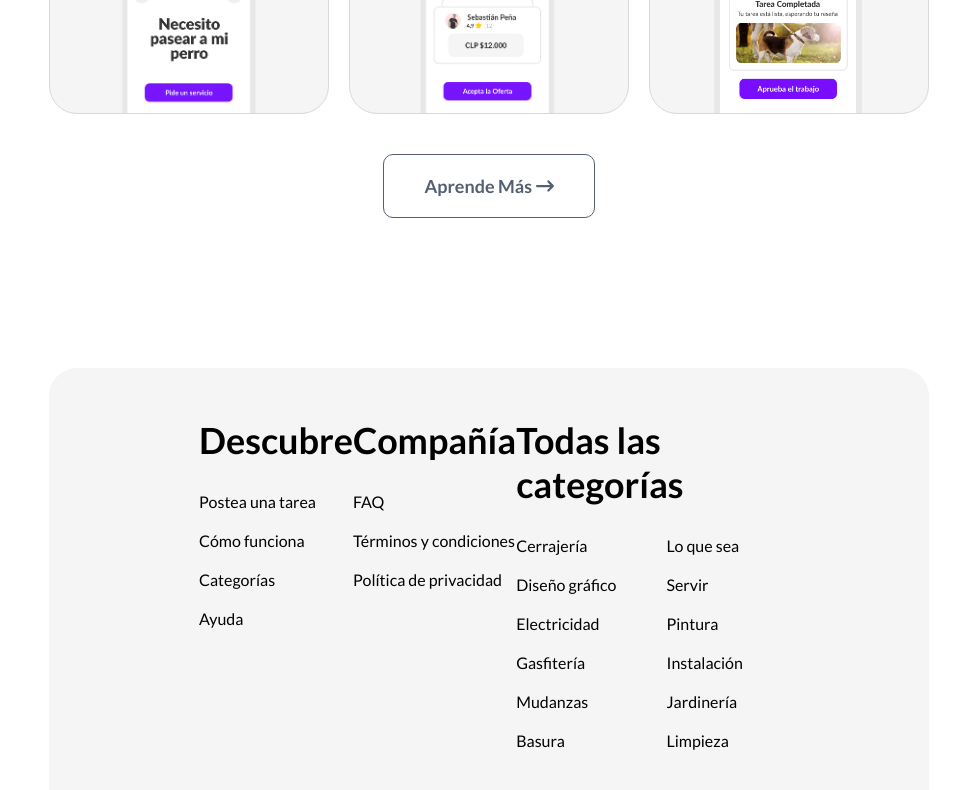
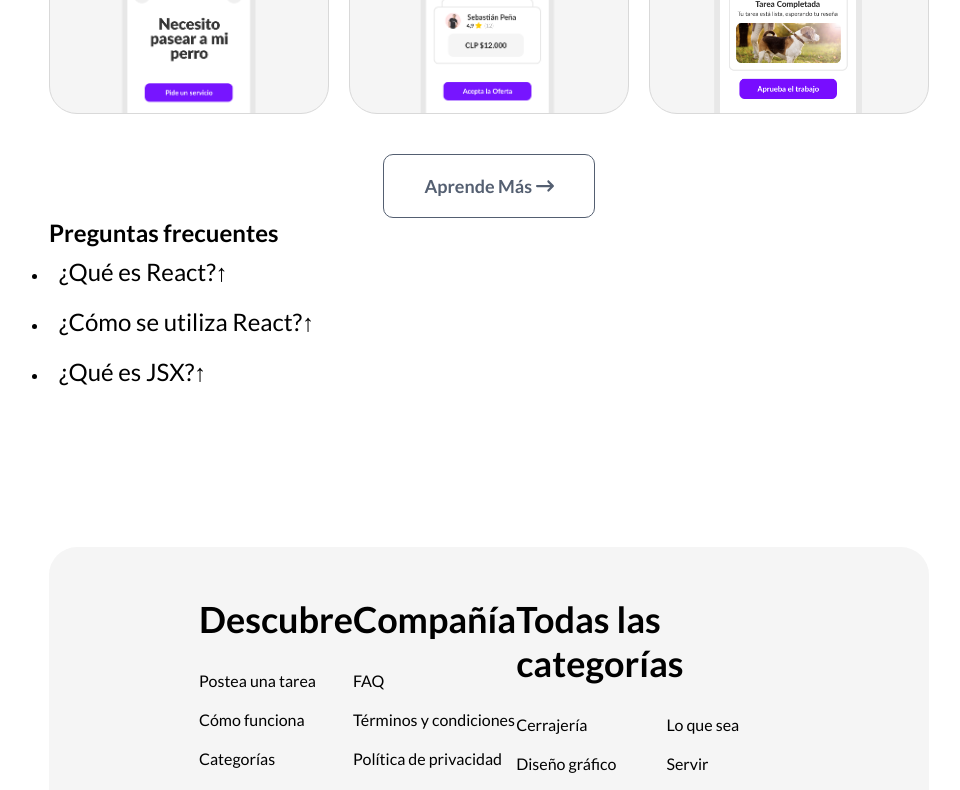
Before and after one commit to claudio-poblete/servi, a React (Vite) app in the folder frontend/: page /como-funciona in a window 1280 px wide. Shown: the part 803-1593 px from the top of the page, without its empty margins (151-1111 px from the left). Built offline with nearby package versions, Linux system fonts and the light colour scheme.

Commit message:
agregando comofunciona como página, y FAQ

```diff
--- a/frontend/src/App.jsx
+++ b/frontend/src/App.jsx
@@ -7,7 +7,7 @@ import AuthContextModule from "./context/AuthContext";
 import Galeria from "./pages/Galeria";
 import NavBar from "./components/shared/NavBar";
 import Dashboard from "./pages/Dashboard";
-import ComoFunciona from "./components/shared/ComoFunciona";
+import ComoFunciona from "./pages/ComoFunciona";
 import Login from "./pages/Login";
 import Register from "./pages/Register";
 import Home from "./pages/Home";
--- a/frontend/src/components/shared/ComoFunciona.jsx
+++ b/frontend/src/components/shared/ComoFuncionaHero.jsx
@@ -7,7 +7,7 @@ import comofunciona1 from "../../assets/image/comofunciona1.png";
 import comofunciona2 from "../../assets/image/comofunciona2.png";
 import comofunciona3 from "../../assets/image/comofunciona3.png";
 
-const ComoFunciona = () => {
+const ComoFuncionaHero = () => {
   return (
     <div className="grid-container-home">
       <section className="comofunciona">
@@ -54,4 +54,4 @@ const ComoFunciona = () => {
   );
 };
 
-export default ComoFunciona;
+export default ComoFuncionaHero;
--- /dev/null
+++ b/frontend/src/components/shared/Faq.jsx
@@ -0,0 +1,44 @@
+import { useState } from 'react';
+import { handleToggle } from '../utils/Utils';
+
+const Faq = () => {
+  const [preguntas, setPreguntas] = useState([
+    {
+      id: 1,
+      pregunta: '¿Qué es React?',
+      respuesta: 'React es una biblioteca de JavaScript para construir interfaces de usuario.',
+      abierto: false
+    },
+    {
+      id: 2,
+      pregunta: '¿Cómo se utiliza React?',
+      respuesta: 'React se utiliza para construir componentes reutilizables que se pueden combinar para crear interfaces de usuario complejas.',
+      abierto: false
+    },
+    {
+      id: 3,
+      pregunta: '¿Qué es JSX?',
+      respuesta: 'JSX es una extensión de JavaScript que permite escribir código HTML en archivos JavaScript.',
+      abierto: false
+    }
+  ]);
+
+  return (
+    <div className="faq">
+      <h2>Preguntas frecuentes</h2>
+      <ul>
+        {preguntas.map((pregunta) => (
+          <li key={pregunta.id}>
+            <button onClick={() => handleToggle(pregunta.id, setPreguntas, preguntas)}>
+              {pregunta.pregunta}
+              {pregunta.abierto ? <span>&#8597;</span> : <span>&#8593;</span>}
+            </button>
+            {pregunta.abierto && <p>{pregunta.respuesta}</p>}
+          </li>
+        ))}
+      </ul>
+    </div>
+  );
+};
+
+export default Faq;
--- /dev/null
+++ b/frontend/src/components/utils/Utils.js
@@ -0,0 +1,10 @@
+export function handleToggle(id, setPreguntas, preguntas) {
+  setPreguntas(
+    preguntas.map((pregunta) => {
+      if (pregunta.id === id) {
+        return { ...pregunta, abierto: !pregunta.abierto };
+      }
+      return pregunta;
+    })
+  );
+}
--- /dev/null
+++ b/frontend/src/pages/ComoFunciona.jsx
@@ -0,0 +1,15 @@
+import ComoFuncionaHero from "../components/shared/ComoFuncionaHero";
+import Faq from "../components/shared/Faq";
+
+const ComoFunciona = () => {
+  return (
+    <div className="grid-container-home">
+      <section className="comofunciona">
+        <ComoFuncionaHero />
+        <Faq/>
+      </section>
+    </div>
+  );
+};
+
+export default ComoFunciona;
--- a/frontend/src/pages/Home.jsx
+++ b/frontend/src/pages/Home.jsx
@@ -1,4 +1,4 @@
-import ComoFunciona from '../components/shared/ComoFunciona'
+import ComoFunciona from '../components/shared/ComoFuncionaHero'
 import Hero from '../components/shared/Hero'
 import BannerServiGallery from '../components/shared/BannerServiGallery'
 import CarruselCategorias from '../components/shared/CarruselCategorias'
```
